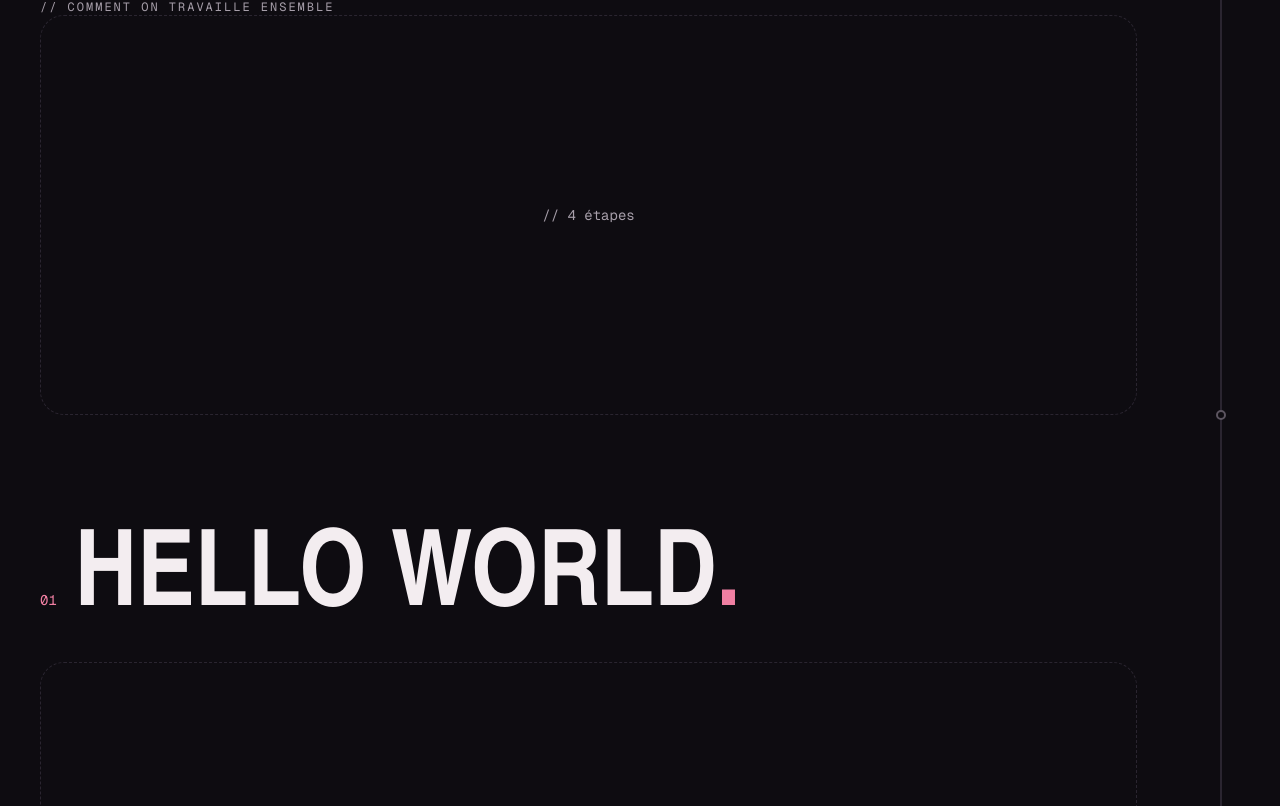
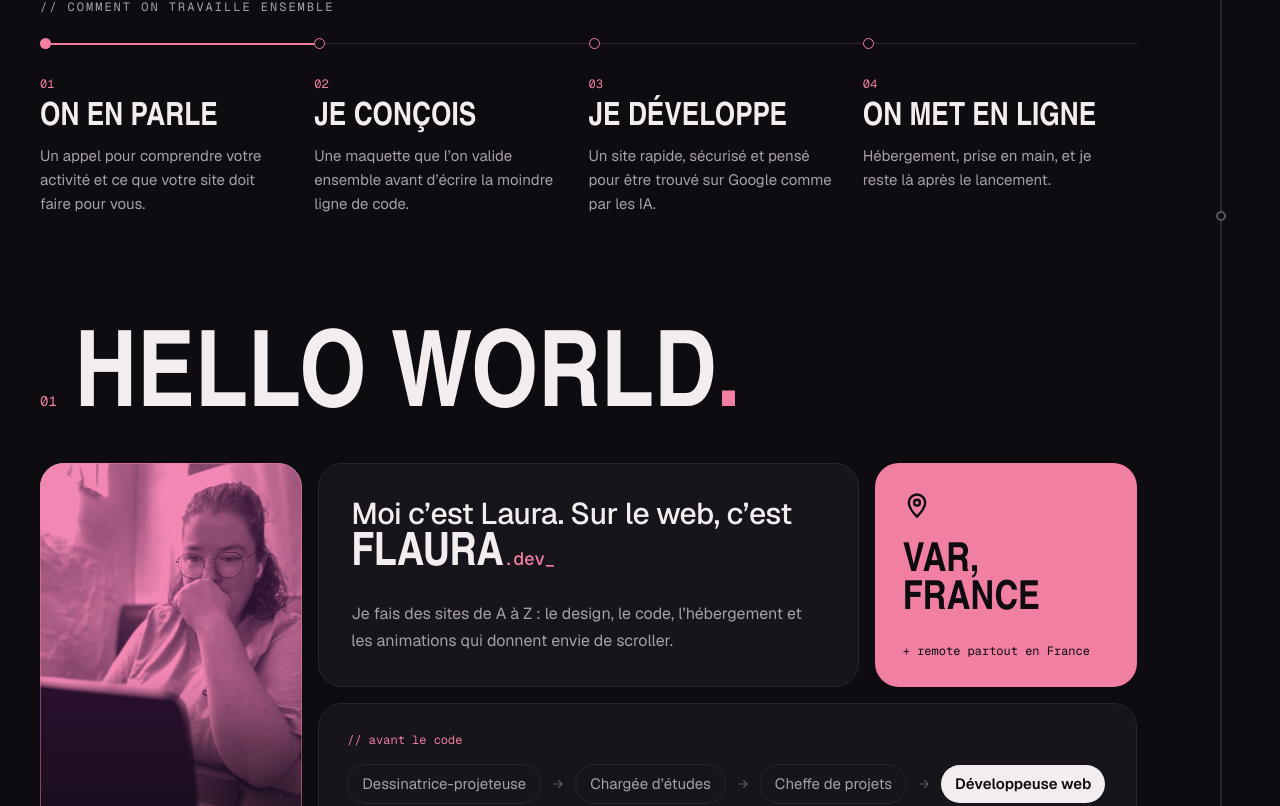
Before and after one commit to Flaura-dev/flaura-dev.com, a Next.js app: page / in a window 1280 px wide. Shown: the part 894-1700 px from the top of the page. Built offline with nearby package versions, Linux system fonts and the light colour scheme; a web font is replaced by a local one.

Commit message:
Ajoute « Comment on travaille ensemble » et le bento « 01 Hello World »
- Process : 4 étapes en frise horizontale (desktop) ou verticale (mobile)
- Bento : photo en bichromie rose/nuit, présentation, « Var, France », parcours
- Contenus dans content/process.ts et content/about.ts

```diff
--- a/app/page.tsx
+++ b/app/page.tsx
@@ -1,6 +1,8 @@
 import type { ReactNode } from "react";
 import { TracingBeam } from "@/components/layout/TracingBeam";
+import { About } from "@/components/sections/About";
 import { Hero } from "@/components/sections/Hero";
+import { Process } from "@/components/sections/Process";
 import { Container } from "@/components/ui/Container";
 import { SectionHeading } from "@/components/ui/SectionHeading";
 
@@ -18,27 +20,8 @@ export default function Home() {
     <div className="relative">
       <main id="contenu">
         <Hero />
-
-        <section aria-labelledby="process-titre" className="pt-[72px]">
-          <Container>
-            <h2
-              id="process-titre"
-              className="font-mono text-xs tracking-[2px] text-muted uppercase"
-            >
-              {"// comment on travaille ensemble"}
-            </h2>
-            <Placeholder>{"// 4 étapes"}</Placeholder>
-          </Container>
-        </section>
-
-        <section id="apropos" aria-labelledby="apropos-titre" className="pt-[120px] pb-24">
-          <Container className="flex flex-col gap-8">
-            <SectionHeading num="01" id="apropos-titre">
-              Hello World<span className="text-pink">.</span>
-            </SectionHeading>
-            <Placeholder>{"// bento"}</Placeholder>
-          </Container>
-        </section>
+        <Process />
+        <About />
 
         <section id="projets" aria-labelledby="projets-titre" className="py-24">
           <Container className="flex flex-col gap-8">
--- /dev/null
+++ b/components/sections/About.tsx
@@ -0,0 +1,93 @@
+import Image from "next/image";
+import photo from "@/assets/photos/laura-ordi.jpg";
+import { Container } from "@/components/ui/Container";
+import { ArrowRightIcon, MapPinIcon } from "@/components/ui/icons";
+import { SectionHeading } from "@/components/ui/SectionHeading";
+import { career } from "@/content/about";
+import { cx } from "@/lib/cx";
+
+/*
+ * Bento sur 4 colonnes (desktop) : photo sur deux rangées, présentation, « Var, France »,
+ * puis le parcours. Une seule colonne sur mobile.
+ */
+export function About() {
+  return (
+    <section id="apropos" aria-labelledby="apropos-titre" className="pt-[120px] pb-24">
+      <Container className="flex flex-col gap-8">
+        <SectionHeading num="01" id="apropos-titre">
+          Hello World<span className="text-pink">.</span>
+        </SectionHeading>
+
+        <div className="grid auto-rows-[minmax(180px,auto)] gap-4 md:grid-cols-4">
+          {/* Photo en bichromie rose / nuit : noir et blanc contrasté, puis deux calques de fusion. */}
+          <div className="relative min-h-[380px] overflow-hidden rounded-3xl md:row-span-2">
+            <Image
+              src={photo}
+              alt="Laura concentrée devant son ordinateur"
+              fill
+              sizes="(min-width: 900px) 300px, 100vw"
+              className="object-cover object-[60%_30%] [filter:grayscale(1)_contrast(1.25)_brightness(1.1)]"
+            />
+            <div aria-hidden="true" className="absolute inset-0 bg-pink mix-blend-multiply" />
+            <div aria-hidden="true" className="absolute inset-0 bg-[#2B1030] mix-blend-screen" />
+            <div
+              aria-hidden="true"
+              className="absolute inset-0 rounded-3xl bg-linear-to-b from-transparent from-50% to-[rgb(14_12_17/0.85)] shadow-[inset_0_0_0_1px_rgb(240_127_162/0.5)]"
+            />
+          </div>
+
+          <div className="flex flex-col justify-between gap-[18px] rounded-3xl border border-line bg-surface p-8 md:col-span-2">
+            <p className="text-[30px] leading-[1.2] font-medium tracking-[-0.5px]">
+              Moi c’est Laura. Sur le web, c’est{" "}
+              <span className="whitespace-nowrap">
+                <span className="font-display text-[46px] leading-none font-black uppercase">
+                  Flaura
+                </span>
+                <span className="font-mono text-lg text-pink">.dev_</span>
+              </span>
+            </p>
+            <p className="leading-[1.7] text-muted">
+              Je fais des sites de A à Z : le design, le code, l’hébergement et les animations qui
+              donnent envie de scroller.
+            </p>
+          </div>
+
+          <div className="flex flex-col justify-between gap-6 rounded-3xl bg-pink p-7 text-bg">
+            <MapPinIcon size={28} />
+            <p className="font-display text-[40px] leading-[0.95] font-black uppercase">
+              Var,
+              <br />
+              France
+            </p>
+            <p className="font-mono text-xs">+ remote partout en France</p>
+          </div>
+
+          <div className="flex flex-col gap-4 rounded-3xl border border-line bg-surface p-7 md:col-span-3">
+            <p className="font-mono text-xs text-pink">{"// avant le code"}</p>
+            <ol className="flex flex-wrap items-center gap-2.5 text-[15px]">
+              {career.map((job, index) => {
+                const current = index === career.length - 1;
+                return (
+                  <li key={job} className="flex items-center gap-2.5">
+                    <span
+                      className={cx(
+                        "rounded-full px-3.5 py-2",
+                        current ? "bg-fg font-semibold text-bg" : "border border-line text-muted",
+                      )}
+                    >
+                      {job}
+                    </span>
+                    {!current && <ArrowRightIcon size={14} className="text-faint" />}
+                  </li>
+                );
+              })}
+            </ol>
+            <p className="leading-[1.6] text-muted">
+              Des années en ingénierie m’ont appris à tenir un planning, un budget et une promesse.
+            </p>
+          </div>
+        </div>
+      </Container>
+    </section>
+  );
+}
--- /dev/null
+++ b/components/sections/Process.tsx
@@ -0,0 +1,47 @@
+import { Container } from "@/components/ui/Container";
+import { processSteps } from "@/content/process";
+import { cx } from "@/lib/cx";
+
+/*
+ * Desktop : les 4 étapes côte à côte sous une ligne, un repère rond par étape.
+ * Mobile : la même frise à la verticale, pour que la ligne relie toujours les étapes.
+ */
+export function Process() {
+  return (
+    <section aria-labelledby="process-titre" className="pt-[72px]">
+      <Container className="flex flex-col gap-7">
+        <h2 id="process-titre" className="font-mono text-xs tracking-[2px] text-muted uppercase">
+          {"// comment on travaille ensemble"}
+        </h2>
+
+        <ol className="grid border-l border-line md:grid-cols-4 md:border-t md:border-l-0">
+          {processSteps.map((step, index) => (
+            <li
+              key={step.num}
+              className="relative flex flex-col gap-2.5 pb-10 pl-7 last:pb-0 md:pt-8 md:pr-7 md:pb-0 md:pl-0"
+            >
+              {index === 0 && (
+                <span
+                  aria-hidden="true"
+                  className="absolute top-0 -left-px h-full w-0.5 bg-pink md:-top-px md:left-0 md:h-0.5 md:w-full"
+                />
+              )}
+              <span
+                aria-hidden="true"
+                className={cx(
+                  "absolute top-1 -left-1.5 size-[11px] rounded-full md:-top-1.5 md:left-0",
+                  index === 0 ? "bg-pink" : "border-[1.5px] border-pink bg-bg",
+                )}
+              />
+              <span className="font-mono text-xs text-pink">{step.num}</span>
+              <h3 className="font-display text-[32px] leading-none font-black uppercase">
+                {step.title}
+              </h3>
+              <p className="text-[15px] leading-[1.6] text-muted">{step.text}</p>
+            </li>
+          ))}
+        </ol>
+      </Container>
+    </section>
+  );
+}
--- a/components/ui/icons.tsx
+++ b/components/ui/icons.tsx
@@ -55,6 +55,15 @@ export function CloseIcon(props: IconProps) {
   );
 }
 
+export function MapPinIcon(props: IconProps) {
+  return (
+    <Svg {...props}>
+      <path d="M12 22s7-7.2 7-12a7 7 0 1 0-14 0c0 4.8 7 12 7 12z" />
+      <circle cx="12" cy="10" r="2.5" />
+    </Svg>
+  );
+}
+
 export function ArrowRightIcon(props: IconProps) {
   return (
     <Svg size={16} {...props}>
--- /dev/null
+++ b/content/about.ts
@@ -0,0 +1,7 @@
+/** Parcours « avant le code », du plus ancien au métier actuel (mis en avant). */
+export const career = [
+  "Dessinatrice-projeteuse",
+  "Chargée d’études",
+  "Cheffe de projets",
+  "Développeuse web",
+] as const;
--- /dev/null
+++ b/content/process.ts
@@ -0,0 +1,23 @@
+/** Les 4 étapes de « Comment on travaille ensemble ». */
+export const processSteps = [
+  {
+    num: "01",
+    title: "On en parle",
+    text: "Un appel pour comprendre votre activité et ce que votre site doit faire pour vous.",
+  },
+  {
+    num: "02",
+    title: "Je conçois",
+    text: "Une maquette que l’on valide ensemble avant d’écrire la moindre ligne de code.",
+  },
+  {
+    num: "03",
+    title: "Je développe",
+    text: "Un site rapide, sécurisé et pensé pour être trouvé sur Google comme par les IA.",
+  },
+  {
+    num: "04",
+    title: "On met en ligne",
+    text: "Hébergement, prise en main, et je reste là après le lancement.",
+  },
+] as const;
```
